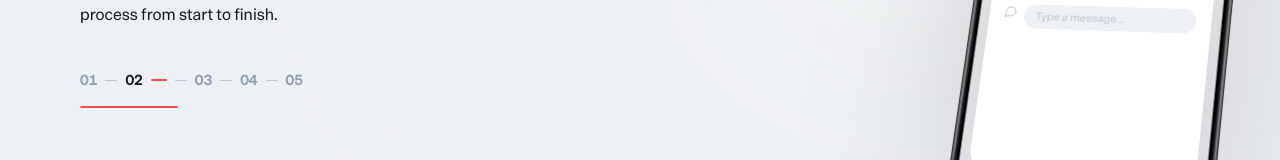
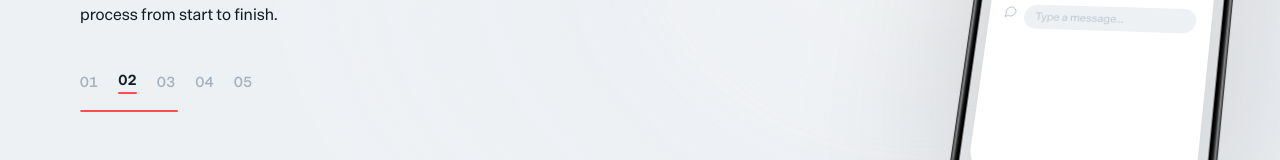
Before and after one commit to jjmccarthy7/spacelift-tools, a Next.js app in the folder apps/hellospacelift/: page / in a window 1280 px wide. Shown: the part 486-646 px from the top of the page. Built offline with nearby package versions, Linux system fonts and the light colour scheme.

Commit message:
fix: step nav — remove dashes, underline active step, #A4B1C1 inactive, letter-spacing

```diff
--- a/apps/hellospacelift/src/components/StepCarousel.tsx
+++ b/apps/hellospacelift/src/components/StepCarousel.tsx
@@ -49,29 +49,26 @@ export default function StepCarousel({ activeStep, onStepChange }: StepCarouselP
       </div>
 
       {/* Step indicator */}
-      <div className="flex items-center gap-2 mt-8">
+      <div className="flex items-center gap-5 mt-8">
         {steps.map((step, index) => (
           <button
             key={step.number}
             onClick={() => onStepChange(index)}
-            className="flex items-center gap-2 group"
+            className="flex flex-col items-center group"
             aria-label={"Go to step " + step.number}
           >
             <span
               className={[
-                'text-sm font-bold tabular-nums transition-all duration-200',
+                'text-sm tabular-nums transition-all duration-200 tracking-[0.04em]',
                 index === activeStep
-                  ? 'text-[#141B24]'
-                  : 'text-[#8D9EB2] hover:text-[#141B24]',
+                  ? 'font-bold text-[#141B24]'
+                  : 'font-medium text-[#A4B1C1] hover:text-[#141B24]',
               ].join(' ')}
             >
               {step.number}
             </span>
             {index === activeStep && (
-              <span className="block w-4 h-0.5 bg-[#FC4C4C] rounded-full" />
-            )}
-            {index < steps.length - 1 && (
-              <span className="block w-3 h-px bg-[#8D9EB2]/50 rounded-full" />
+              <span className="block w-full h-[2px] bg-[#FC4C4C] mt-0.5 rounded-full" />
             )}
           </button>
         ))}
```
